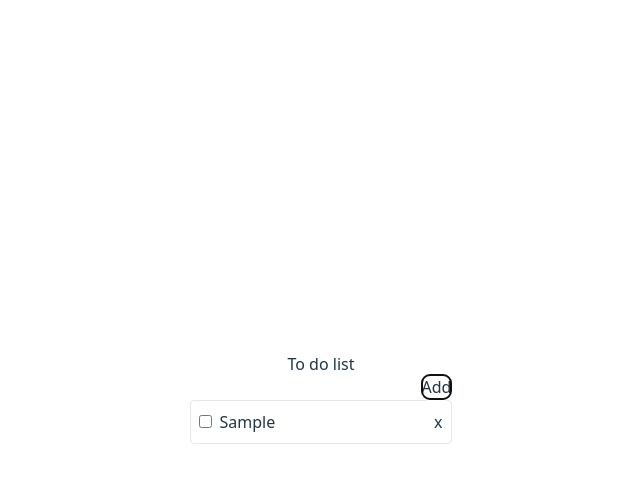
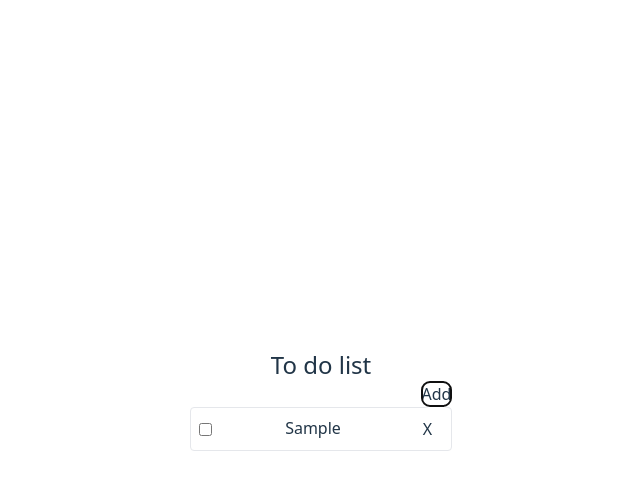
Before and after one commit to Piretr0/ToDo-List, a React (Vite) app in the folder todo-list/: page / in a window 1280 px wide. Both pictures are taken after typing "Sample" into the empty fields and a click on the button "Add". Shown: the top 490 px of the page, without its empty margins (319-959 px from the left). Built offline with nearby package versions, Linux system fonts and the light colour scheme.

Commit message:
LocalStorage, Edit

```diff
--- a/todo-list/src/App.jsx
+++ b/todo-list/src/App.jsx
@@ -1,10 +1,24 @@
-import { useState } from 'react'
+import { useEffect, useState } from 'react'
 
 import './App.css'
 
 function App() {
-  const [tasks, setTasks] = useState([])
+
+  const [tasks, setTasks] = useState(() => {
+    const load = localStorage.getItem("tasks")
+    return load ? JSON.parse(load) : []
+  })
+
   const [text, setText] = useState("")
+
+  const [editingId, setEditingId] = useState(null)
+  const [editingText, setEditingText] = useState("")
+
+  useEffect(()=> {
+    localStorage.setItem("tasks",JSON.stringify(tasks))
+  },[tasks]
+  )
+
 
   const addTask = (e) => {
     e.preventDefault()
@@ -26,11 +40,24 @@ function App() {
     setTasks(tasks.filter(x => x.id !== id))
   }
 
+  const startEditing = (id, currentText) => {
+    setEditingId(id)
+    setEditingText(currentText)
+  }
+
+  const saveEditing = (id, changedText) => {
+    setTasks(tasks.map(x => x.id === id ? { ...x, text: changedText } : x))
+    setEditingId(null)
+    setEditingText("")
+  }
+
+
 
   return (
     <>
      <div>
-      <h1>To do list</h1>
+      <div>
+        <h1 className=' text-2xl'>To do list</h1>
         <form onSubmit={addTask} >
           <input
             value = {text}
@@ -39,24 +66,47 @@ function App() {
           <button> Add </button>
         </form>
       </div>
+
      <div>
       <ul>
         {tasks.map((x) => (
-          <li key={x.id} className='flex justify-between items-center border p-2 rounded'>
+          <li key={x.id} className='grid grid-cols-[1rem_auto_2rem] justify-stretch border p-2 rounded'>
+
             <label className="flex items-center gap-2" >
               <input
                 type='checkbox'
                 checked={x.done}
                 onChange={() => toggleTask(x.id)}
               />
-              <span className={x.done ? "line-through text-gray-400" : ""}>
+            </label>
+
+            {editingId === x.id ? (
+              <input
+                value={editingText}
+                onChange={(e) => setEditingText(e.target.value)}
+                onBlur={(e) => saveEditing(x.id, e.target.value)}
+                onKeyDown={(e) => {
+                  if (e.key === "Enter") saveEditing(x.id, e.target.value)
+                  if (e.key === "Escape") setEditingId(null)
+                }}
+                autoFocus
+                className="border rounded px-1"
+              />
+            ) : (
+              <span
+                className={x.done ? "line-through text-gray-400 cursor-pointer" : "cursor-pointer"}
+                onClick={() => startEditing(x.id, x.text)}
+              >
                 {x.text}
               </span>
-            </label>
-            <button onClick={() => removeTask(x.id)}>x</button>
+            )}
+
+            <button className="border rounded px-1" onClick={() => removeTask(x.id)}>X</button>
+
           </li>
         ))}
       </ul>
+     </div>
      </div>
     </>
   )
```
Lines whose indentation alone changed are shown as unchanged.
